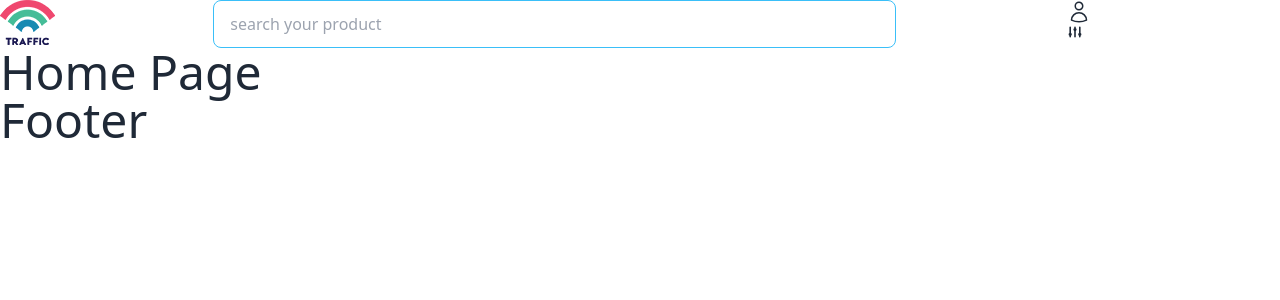
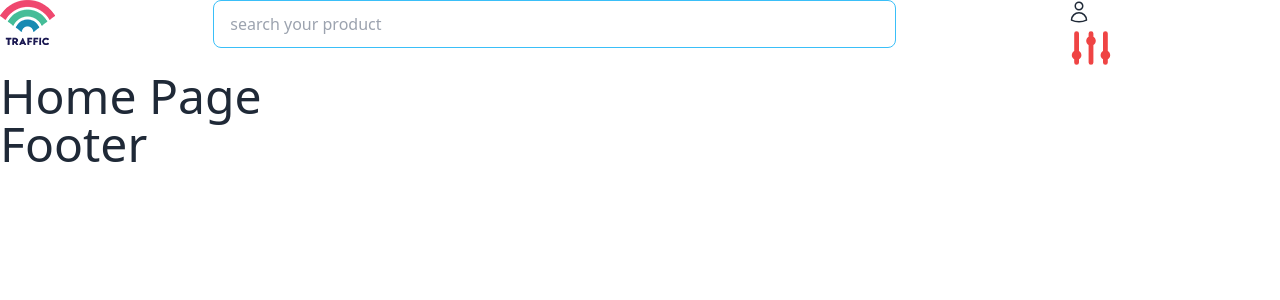
Before and after one commit to tahmid0111/React_E-commerce_Basic, a React (Vite) app: page / in a window 1280 px wide. Shown: the top 300 px of the page. Built offline with nearby package versions, Linux system fonts and the light colour scheme.

Commit message:
started to decorate icons

```diff
--- a/src/Components/Header/Header.jsx
+++ b/src/Components/Header/Header.jsx
@@ -16,7 +16,7 @@ const Header = () => {
         <svg xmlns="http://www.w3.org/2000/svg" fill="none" viewBox="0 0 24 24" strokeWidth={1.5} stroke="currentColor" className="w-6 h-6">
         <path strokeLinecap="round" strokeLinejoin="round" d="M15.75 6a3.75 3.75 0 11-7.5 0 3.75 3.75 0 017.5 0zM4.501 20.118a7.5 7.5 0 0114.998 0A17.933 17.933 0 0112 21.75c-2.676 0-5.216-.584-7.499-1.632z" />
         </svg>
-        <HiAdjustments />
+        <HiAdjustments className='text-red-500 text-5xl' />
 
         </div>
       </div>
```
